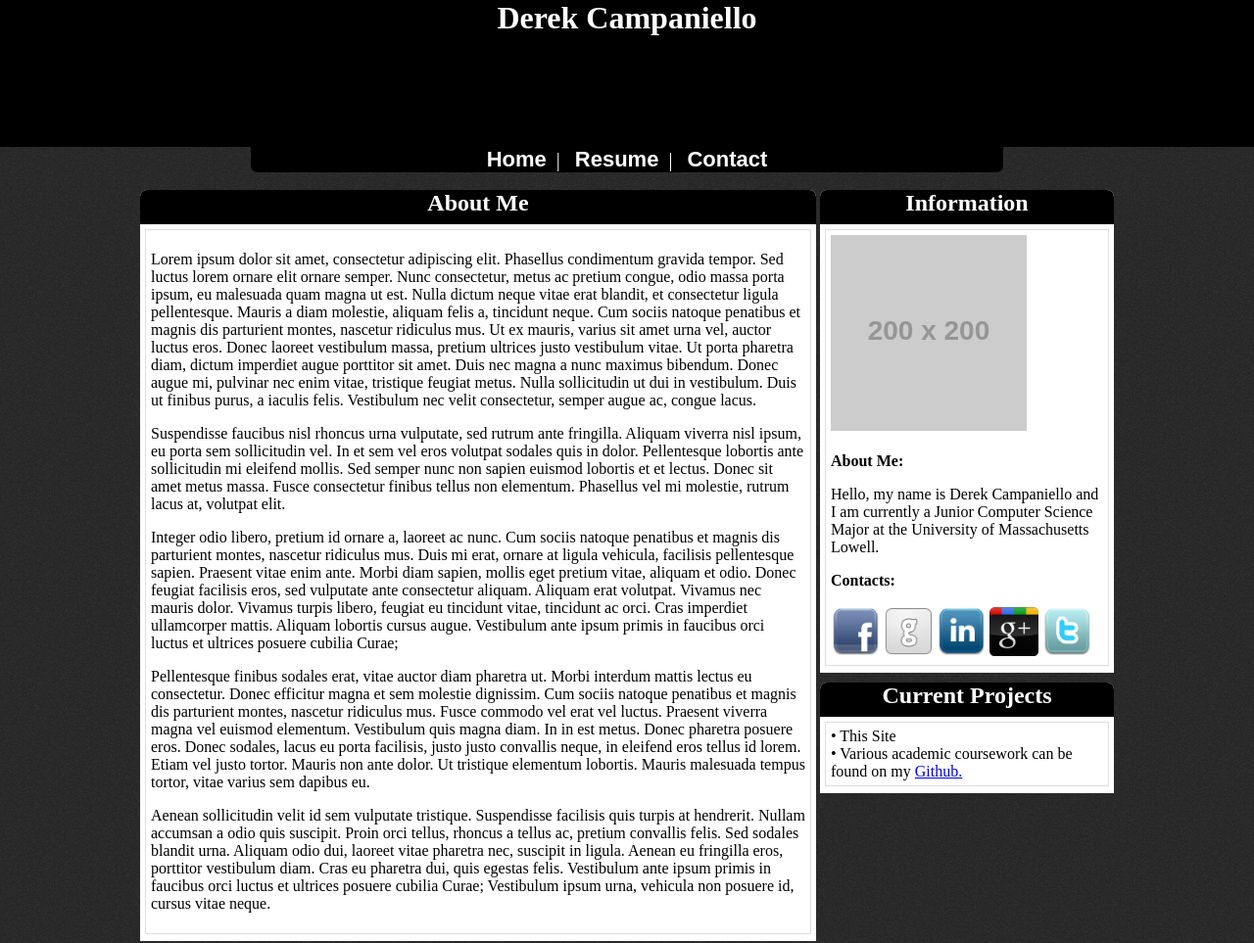
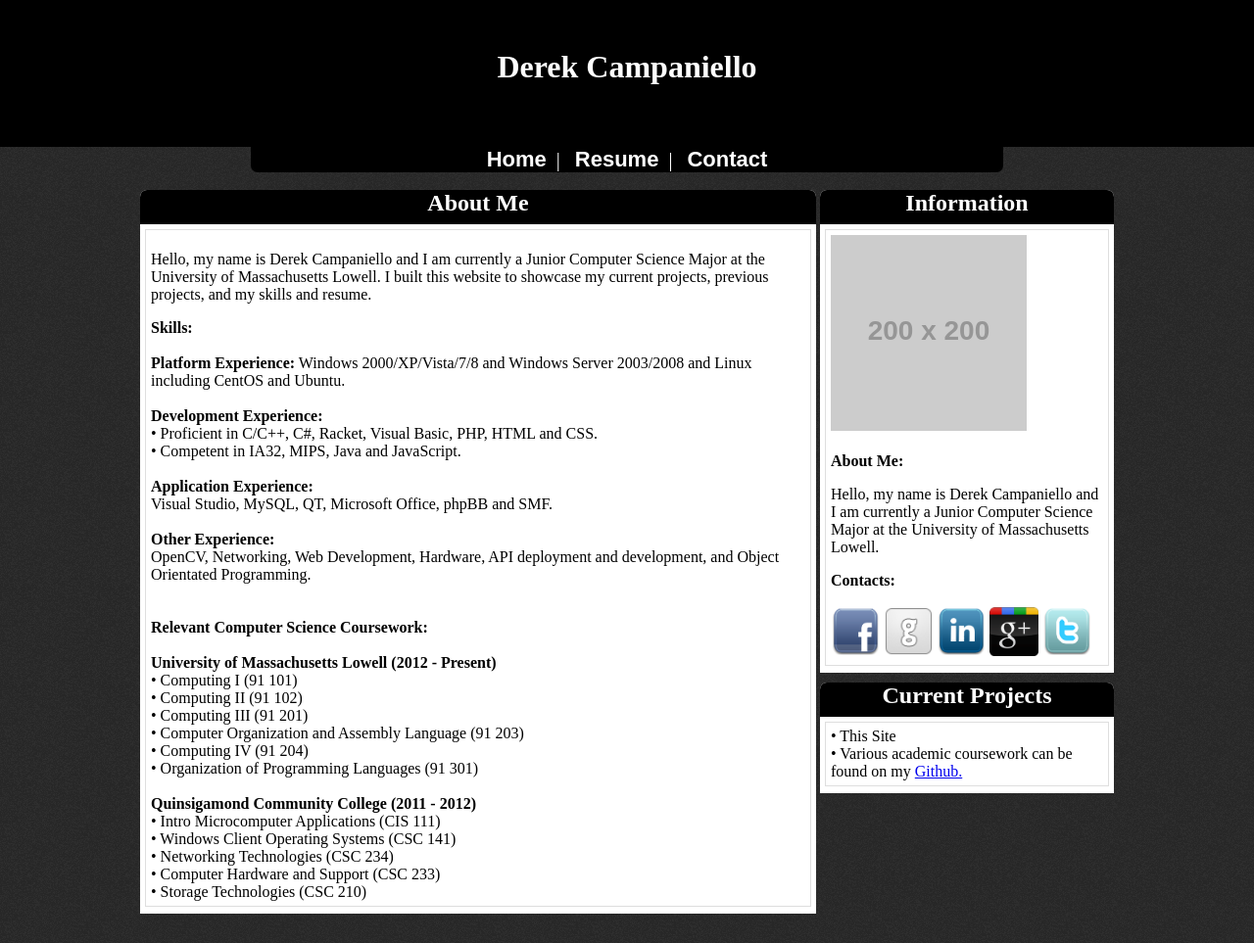
Before and after one commit to puzzledplane/My-Site, a plain HTML site: page index.html in a window 1280 px wide. Shown: the top 963 px of the page at 98% size. Drawn offline with Linux system fonts and the light colour scheme; placeholder pictures from the web are drawn by us.

Commit message:
Changes 12/29/2014 1:50PM

```diff
--- a/index.html
+++ b/index.html
@@ -26,60 +26,64 @@
 							<div class="frameheader"><h2>About Me</h2></div>
 							<ul>
 								<li class="box">
-									<p> Lorem ipsum dolor sit amet, consectetur adipiscing elit.
-									Phasellus condimentum gravida tempor. Sed luctus lorem ornare
-									elit ornare semper. Nunc consectetur, metus ac pretium congue,
-									odio massa porta ipsum, eu malesuada quam magna ut est. Nulla
-									dictum neque vitae erat blandit, et consectetur ligula pellentesque.
-									Mauris a diam molestie, aliquam felis a, tincidunt neque. Cum sociis
-									natoque penatibus et magnis dis parturient montes, nascetur ridiculus
-									mus. Ut ex mauris, varius sit amet urna vel, auctor luctus eros.
-									Donec laoreet vestibulum massa, pretium ultrices justo vestibulum
-									vitae. Ut porta pharetra diam, dictum imperdiet augue porttitor
-									sit amet. Duis nec magna a nunc maximus bibendum. Donec augue mi,
-									pulvinar nec enim vitae, tristique feugiat metus.
-									Nulla sollicitudin ut dui in vestibulum.
-									Duis ut finibus purus, a iaculis felis.
-									Vestibulum nec velit consectetur, semper augue ac, congue lacus.</p>
-
-									<p> Suspendisse faucibus nisl rhoncus urna vulputate, sed rutrum ante
-									fringilla. Aliquam viverra nisl ipsum, eu porta sem sollicitudin vel.
-									In et sem vel eros volutpat sodales quis in dolor. Pellentesque
-									lobortis ante sollicitudin mi eleifend mollis. Sed semper nunc non
-									sapien euismod lobortis et et lectus. Donec sit amet metus massa.
-									Fusce consectetur finibus tellus non elementum. Phasellus vel mi
-									molestie, rutrum lacus at, volutpat elit. </p>
-
-									<p> Integer odio libero, pretium id ornare a, laoreet ac nunc. Cum
-									sociis natoque penatibus et magnis dis parturient montes, nascetur
-									ridiculus mus. Duis mi erat, ornare at ligula vehicula, facilisis
-									pellentesque sapien. Praesent vitae enim ante. Morbi diam sapien,
-									mollis eget pretium vitae, aliquam et odio. Donec feugiat facilisis
-									eros, sed vulputate ante consectetur aliquam. Aliquam erat volutpat.
-									Vivamus nec mauris dolor. Vivamus turpis libero, feugiat eu tincidunt
-									vitae, tincidunt ac orci. Cras imperdiet ullamcorper mattis.
-									Aliquam lobortis cursus augue. Vestibulum ante ipsum primis
-									in faucibus orci luctus et ultrices posuere cubilia Curae; </p>
-
-									<p> Pellentesque finibus sodales erat, vitae auctor diam pharetra ut.
-									Morbi interdum mattis lectus eu consectetur. Donec efficitur magna et
-									sem molestie dignissim. Cum sociis natoque penatibus et magnis dis
-									parturient montes, nascetur ridiculus mus. Fusce commodo vel erat vel
-									luctus. Praesent viverra magna vel euismod elementum. Vestibulum quis
-									magna diam. In in est metus. Donec pharetra posuere eros.
-									Donec sodales, lacus eu porta facilisis, justo justo convallis
-									neque, in eleifend eros tellus id lorem. Etiam vel justo tortor. Mauris
-									non ante dolor. Ut tristique elementum lobortis. Mauris malesuada
-									tempus tortor, vitae varius sem dapibus eu. </p>
-
-									<p> Aenean sollicitudin velit id sem vulputate tristique. Suspendisse
-									facilisis quis turpis at hendrerit. Nullam accumsan a odio quis suscipit.
-									Proin orci tellus, rhoncus a tellus ac, pretium convallis felis. Sed
-									sodales blandit urna. Aliquam odio dui, laoreet vitae pharetra nec,
-									suscipit in ligula. Aenean eu fringilla eros, porttitor vestibulum diam.
-									Cras eu pharetra dui, quis egestas felis. Vestibulum ante ipsum primis
-									in faucibus orci luctus et ultrices posuere cubilia Curae; Vestibulum
-									ipsum urna, vehicula non posuere id, cursus vitae neque.</p>
+									<p>Hello, my name is Derek Campaniello and I am currently a Junior Computer Science Major at the
+									University of Massachusetts Lowell. I built this website to showcase my current projects, previous projects,
+									and my skills and resume.</p>
+									<strong>Skills:</strong>
+									<br/>
+									<br/>
+									<strong>Platform Experience:</strong> Windows 2000/XP/Vista/7/8 and Windows Server 2003/2008 and Linux including CentOS and
+									Ubuntu.
+									<br/>
+									<br/>
+									<strong>Development Experience:</strong>
+									<br/>
+									• Proficient in C/C++, C#, Racket, Visual Basic, PHP, HTML and CSS.
+									<br/>
+									• Competent in IA32, MIPS, Java and JavaScript.
+									<br/>
+									<br/>
+									<strong>Application Experience:</strong>
+									<br/>
+									Visual Studio, MySQL, QT, Microsoft Office, phpBB and SMF.
+									<br/>
+									<br/>
+									<strong>Other Experience:</strong>
+									<br/>
+									OpenCV, Networking, Web Development, Hardware, API deployment and development, and Object Orientated Programming.
+									<br/>
+									<br/>
+									<br/>
+									<strong>Relevant Computer Science Coursework:</strong>
+									<br/>
+									<br/>
+									<strong>University of Massachusetts Lowell (2012 - Present)</strong>
+									<br/>
+									• Computing I (91 101)
+									<br/>
+									• Computing II (91 102)
+									<br/>
+									• Computing III (91 201)
+									<br/>
+									• Computer Organization and Assembly Language (91 203)
+									<br/>
+									• Computing IV (91 204)
+									<br/>
+									• Organization of Programming Languages (91 301)
+									<br/>
+									<br/>
+									<strong>Quinsigamond Community College (2011 - 2012)</strong>
+									<br/>
+									• Intro Microcomputer Applications (CIS 111)
+									<br/>
+									• Windows Client Operating Systems (CSC 141)
+									<br/>
+									• Networking Technologies (CSC 234)
+									<br/>
+									• Computer Hardware and Support (CSC 233)
+									<br/>
+									• Storage Technologies (CSC 210)
+									<br/>
 								</li>
 							</ul>
 						</div>
@@ -133,7 +137,7 @@
 				<td class="logos">
 					<div id="logos">
 						<a href="http://validator.w3.org/check/referer" target="_blank"><img src="./images/icons/valid_html5.png" alt="HTML 5 Validated"/></a>
-						<a href="http://jigsaw.w3.org/css-validator/check/referer">
+						<a href="http://jigsaw.w3.org/css-validator/check/referer" target="_blank">
 							<img style="border:0;width:88px;height:31px" src="http://jigsaw.w3.org/css-validator/images/vcss-blue" alt="Valid CSS!" />
 						</a>
 					</div>
--- a/style.css
+++ b/style.css
@@ -49,6 +49,11 @@ div#header
 	min-width: 1000px;
 	min-height: 150px;
 	max-height: 150px;
+}
+
+div#header h1
+{
+	padding: 50px;
 }
 
 div#navigation
@@ -133,6 +138,17 @@ div.module
 	margin-bottom: 10px;
 }
 
+div#Contact li.box
+{
+	list-style: none;
+	padding: 5px;
+	border:#dedede solid 1px;
+	margin: 5px;
+	width: auto;
+	background-color: #FFFFFF;
+	color: #000000;
+	text-align: center;
+}
 
 li.box
 {
```
Also changed, not shown: contact.html (+1 -1 lines), resume.html (+3 -3 lines), 2 other files.
